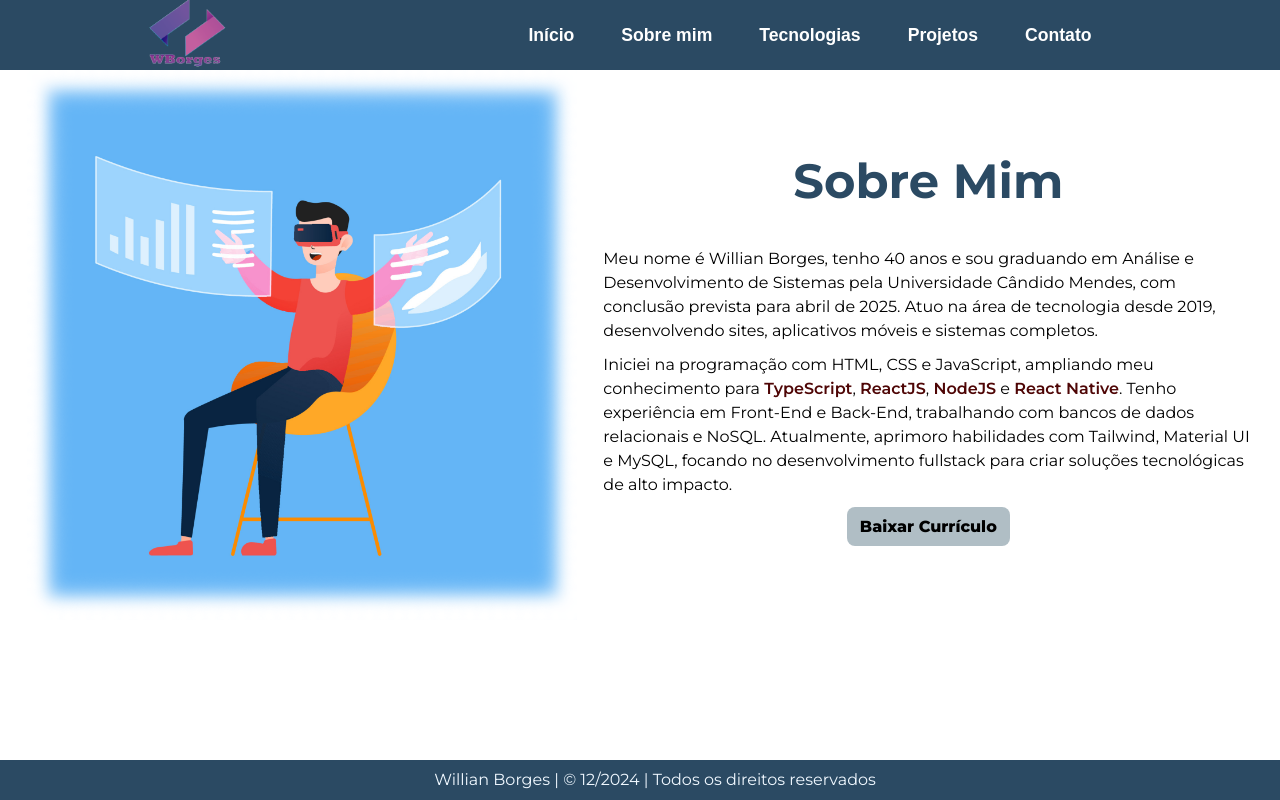
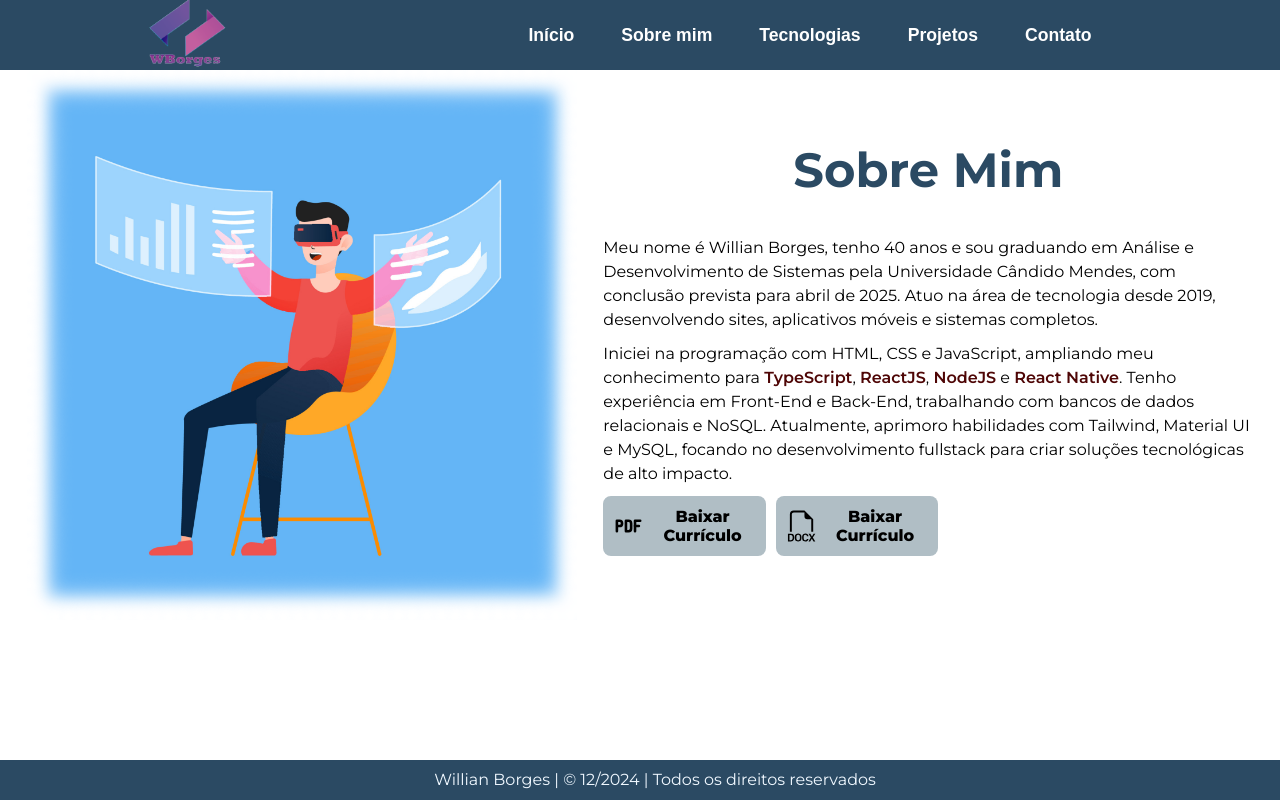
Before and after one commit to WBorges1984/portfolio, a React (Vite) app: page / in a window 1280 px wide. Both pictures are taken after a click on the button "Sobre mim". Built offline with nearby package versions, Linux system fonts and the light colour scheme.

Commit message:
ajuste down curriculo

```diff
--- a/src/components/btnSalvarCurriculo/BtnCurriculo.jsx
+++ b/src/components/btnSalvarCurriculo/BtnCurriculo.jsx
@@ -1,13 +1,35 @@
-import React from 'react';
+import React from "react";
+import { TbPdf } from "react-icons/tb";
+import { BsFiletypeDocx } from "react-icons/bs";
 
-const BtnSalvarCurriculo = () => {
-    return (
-        <button className='btn'>
-            <a href="../curriculo/CurriculoWillian.pdf" download="WillianBorges.pdf" style={{ textDecoration: 'none', color: 'inherit' }}>
-                Baixar Currículo
-            </a>
-        </button>
-    );
+const BtnSalvarCurriculo = ({ src, pdf, docx }) => {
+  return (
+    <button className="btn">
+      {pdf && (
+        <>
+          {" "}
+          <TbPdf size={40} />
+          <a
+            href={src}
+            download="WillianBorges.pdf"
+            style={{ textDecoration: "none", color: "inherit" }}
+          >
+            Baixar Currículo
+          </a>
+        </>
+      )}
+      {docx && (<> <BsFiletypeDocx size={40} />
+        <a
+        href={src}
+        download="WillianBorges.docx"
+        style={{ textDecoration: "none", color: "inherit" }}
+      >
+        Baixar Currículo
+      </a>
+      </>
+    )}
+    </button>
+  );
 };
 
 export default BtnSalvarCurriculo;
--- a/src/components/sobreMim/SobreMim.jsx
+++ b/src/components/sobreMim/SobreMim.jsx
@@ -26,7 +26,10 @@ export default function Sobremim() {
         Material UI e MySQL, focando no desenvolvimento fullstack para criar
         soluções tecnológicas de alto impacto.
         </h3>
-        <BtnSalvarCurriculo />
+        <div className='curriculo'>
+          <BtnSalvarCurriculo src='../curriculo/CurriculoWillian.pdf' pdf/>
+          <BtnSalvarCurriculo src='../curriculo/CurriculoWillian.docx' docx/>
+        </div>
       </article>
     </section>
   )
--- a/src/components/sobreMim/sobreMim.style.css
+++ b/src/components/sobreMim/sobreMim.style.css
@@ -44,3 +44,9 @@ span{
     font-weight: 600;
     color: rgb(78, 5, 5);
 }
+
+.curriculo{
+    display: flex;
+    width: 100%;
+    gap: 10px;
+}
```
Also changed, not shown: 2 other files (tests, documents, lock files or other folders).
